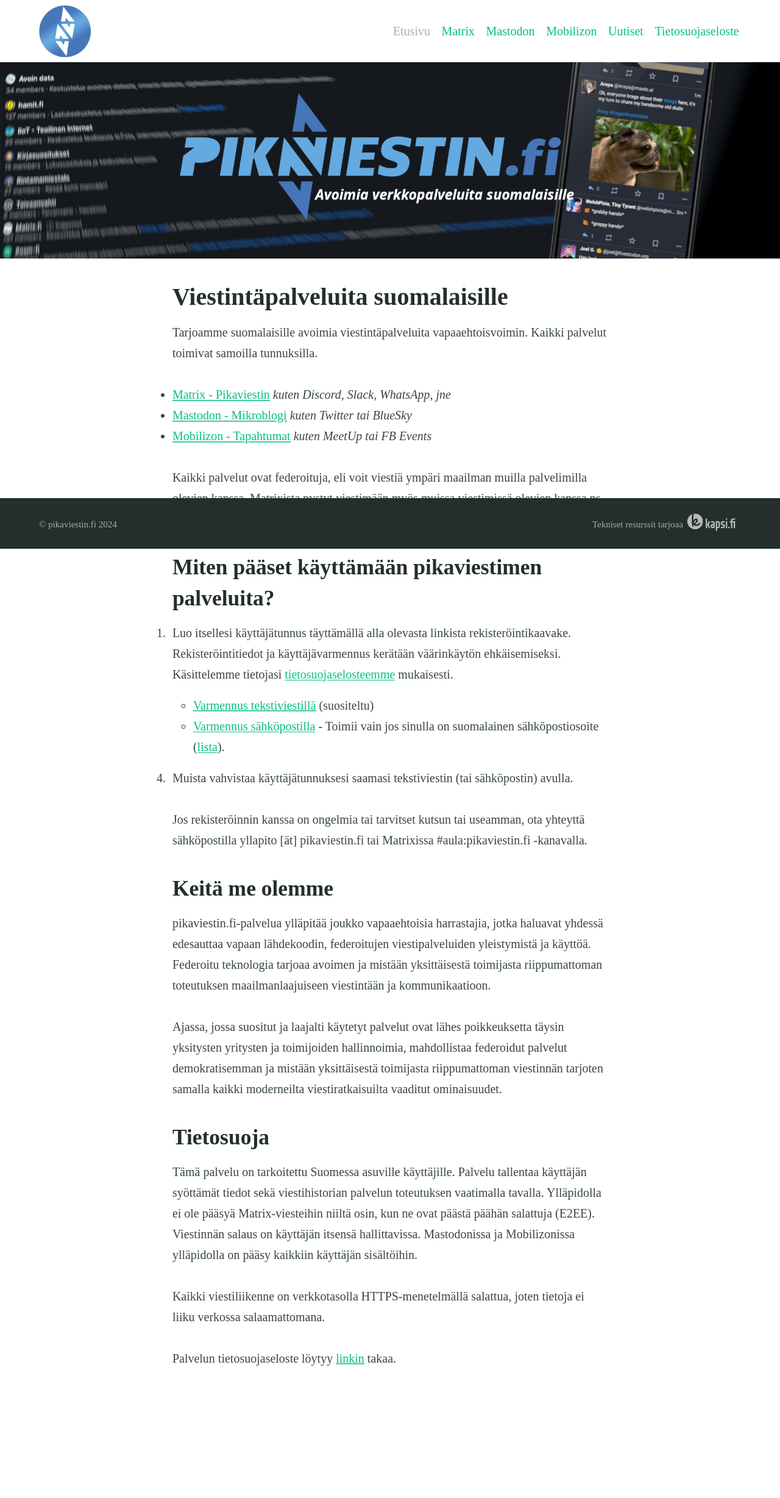
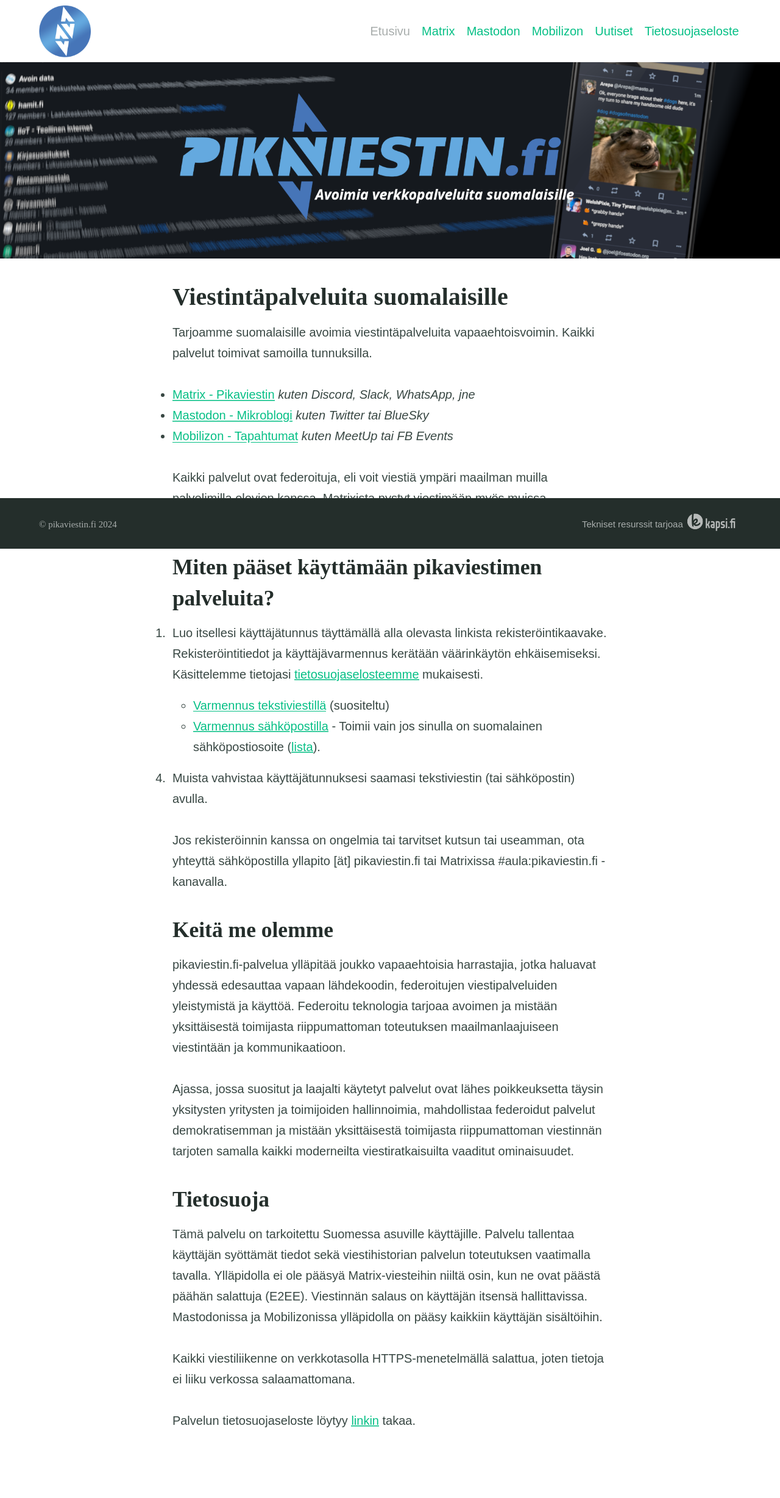
Before and after one commit to pikaviestin/website-www.pikaviestin.fi, a Jekyll site: the page built from index.md, in a window 1280 px wide. Shown: the whole page at 61% size. Built offline with Jekyll 4.4.1, drawn with Linux system fonts in a browser that asks for light colours; before the commit the page ends 2355 px from its top, so only the background shows below that.

Commit message:
scss: use sans-serif for body
Originally suggested in https://github.com/pikaviestin/website-www.pikaviestin.fi/issues/7#issuecomment-2058451854 and I agree.

```diff
--- a/_sass/_settings.scss
+++ b/_sass/_settings.scss
@@ -15,7 +15,7 @@
 
 // Typography
 $bodytype: (
-  font-family: 'ui-serif, "Liberation Serif", Tinos, "Times New Roman", serif',
+  font-family: 'ui-sans-serif, "Liberation Sans", "Arimo", "Arial", sans-serif',
   regular: 400,
   bold: 700,
   italic: italic,
```
